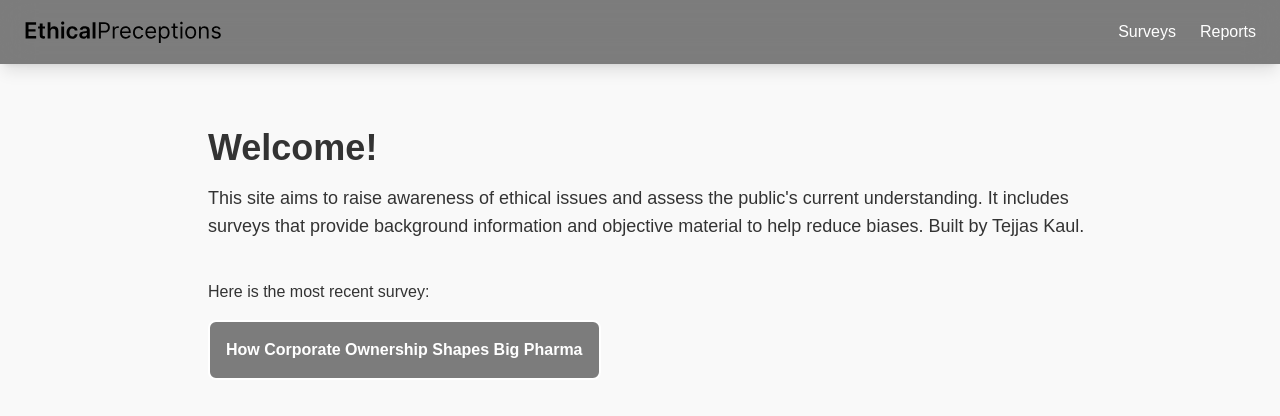
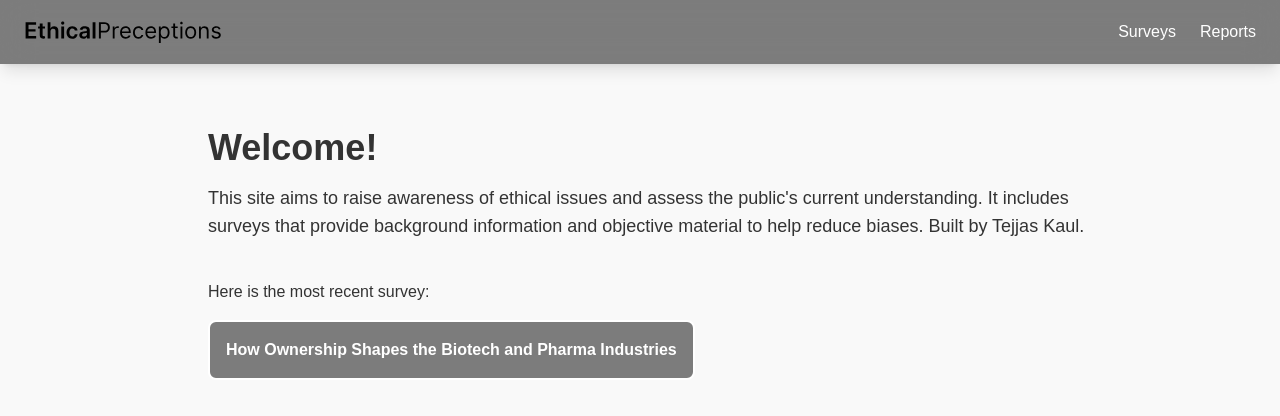
Before and after one commit to tkpepper15/applied-ethics, a Next.js app: page / in a window 1280 px wide. Shown: the top 416 px of the page. Built offline with nearby package versions, Linux system fonts and the light colour scheme.

Commit message:
Commit message

```diff
--- a/app/how_corporate_ownership_shapes_big_pharma/page.tsx
+++ b/app/how_corporate_ownership_shapes_big_pharma/page.tsx
@@ -112,7 +112,7 @@ const Home: React.FC = () => {
     <div className="home-container">
       <Navbar />
       <main className="home-content">
-          <h1 className="mb-4 text-4xl font-bold ml-4">How Corporate Ownership Shapes the Biotech and Pharma Industries</h1>
+          <h1 className="mb-4 text-4xl font-bold ml-4">How Ownership Shapes the Biotech and Pharma Industries</h1>
           <h1 className="ml-4 mb-4 text-2xl font-bold">Overview</h1>
           <p className="text-lg ml-4 mb-4">
   Considering the importance of biologics and pharmaceuticals to the mass market:
--- a/app/page.tsx
+++ b/app/page.tsx
@@ -19,7 +19,7 @@ const Home: React.FC = () => {
           Here is the most recent survey:
           </p>
         <a className="mb-4 ml-4 custom-link" href="/how_corporate_ownership_shapes_big_pharma">
-    How Corporate Ownership Shapes Big Pharma
+        How Ownership Shapes the Biotech and Pharma Industries
         </a>
         </section>
       </main>
--- a/app/surveys/page.tsx
+++ b/app/surveys/page.tsx
@@ -4,7 +4,7 @@ import '/app/global.css';
 const Join: React.FC = () => {
     return <div>
       <Navbar />
-      <a href="/how_corporate_ownership_shapes_big_pharma" className="block hover:text-green-500">How Corporate Ownership Shapes Big Pharma</a>
+      <a href="/how_corporate_ownership_shapes_big_pharma" className="ml-4 mt-4 block hover:text-green-500">How Ownership Shapes the Biotech and Pharma Industries</a>
       </div>;
   };
 
```
